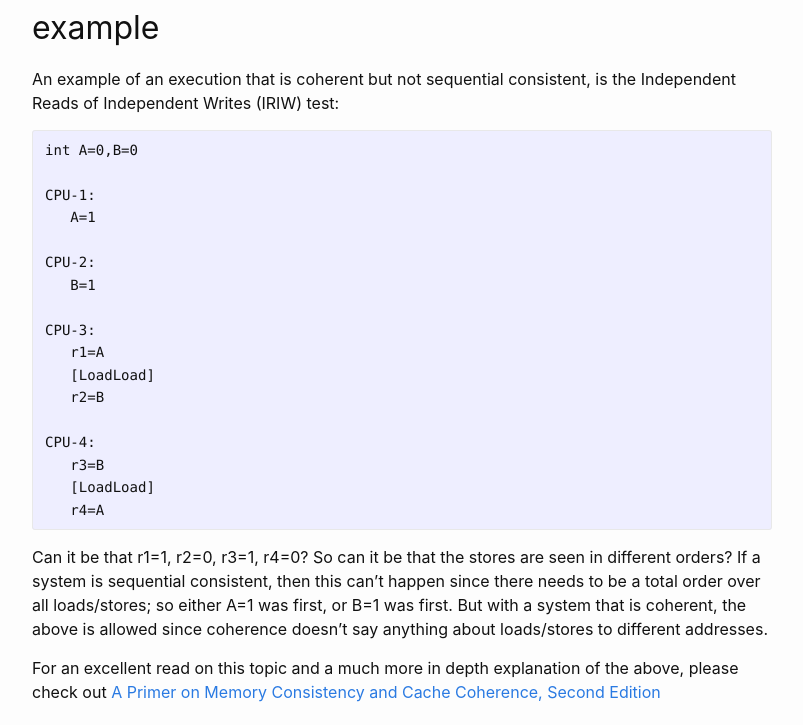
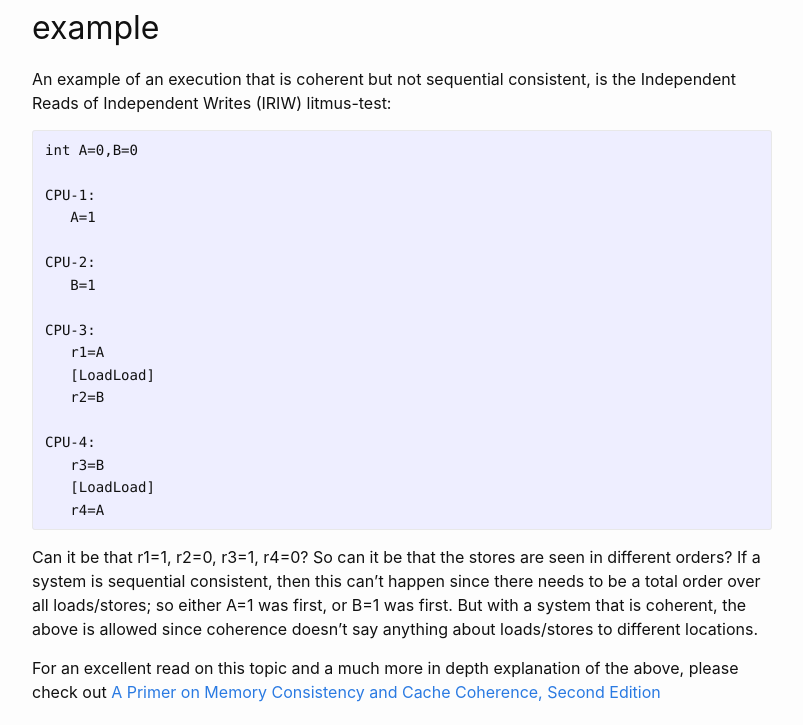
Before and after one commit to pveentjer/pveentjer.github.io, a Jekyll site: the page built from _posts/2022-09-1-relation-coherence-sc.md, in a window 1280 px wide and 1400 px high, scrolled down 1083 px. Shown: the part 407-1132 px from the top of the window, without its empty margins (238-1041 px from the left). Built offline with Jekyll 4.4.1, drawn with Linux system fonts in a browser that asks for light colours.

Commit message:
Minor improvement

````diff
--- a/_posts/2022-09-1-relation-coherence-sc.md
+++ b/_posts/2022-09-1-relation-coherence-sc.md
@@ -36,7 +36,7 @@ In reality the real time order is likely to be preserved because modern caches a
 
 ## A coherent but non sequential consistent example
 
-An example of an execution that is coherent but not sequential consistent, is the Independent Reads of Independent Writes (IRIW) test:
+An example of an execution that is coherent but not sequential consistent, is the Independent Reads of Independent Writes (IRIW) litmus-test:
 
 ```
 int A=0,B=0
@@ -58,6 +58,6 @@ CPU-4:
    r4=A
 ```
 
-Can it be that r1=1, r2=0, r3=1, r4=0? So can it be that the stores are seen in different orders? If a system is sequential consistent, then this can't happen since there needs to be a total order over all loads/stores; so either A=1 was first, or B=1 was first. But with a system that is coherent, the above is allowed since coherence doesn't say anything about loads/stores to different addresses.
+Can it be that r1=1, r2=0, r3=1, r4=0? So can it be that the stores are seen in different orders? If a system is sequential consistent, then this can't happen since there needs to be a total order over all loads/stores; so either A=1 was first, or B=1 was first. But with a system that is coherent, the above is allowed since coherence doesn't say anything about loads/stores to different locations.
 
 For an excellent read on this topic and a much more in depth explanation of the above, please check out [A Primer on Memory Consistency and Cache Coherence, Second Edition](https://www.morganclaypool.com/doi/10.2200/S00962ED2V01Y201910CAC049)
````
